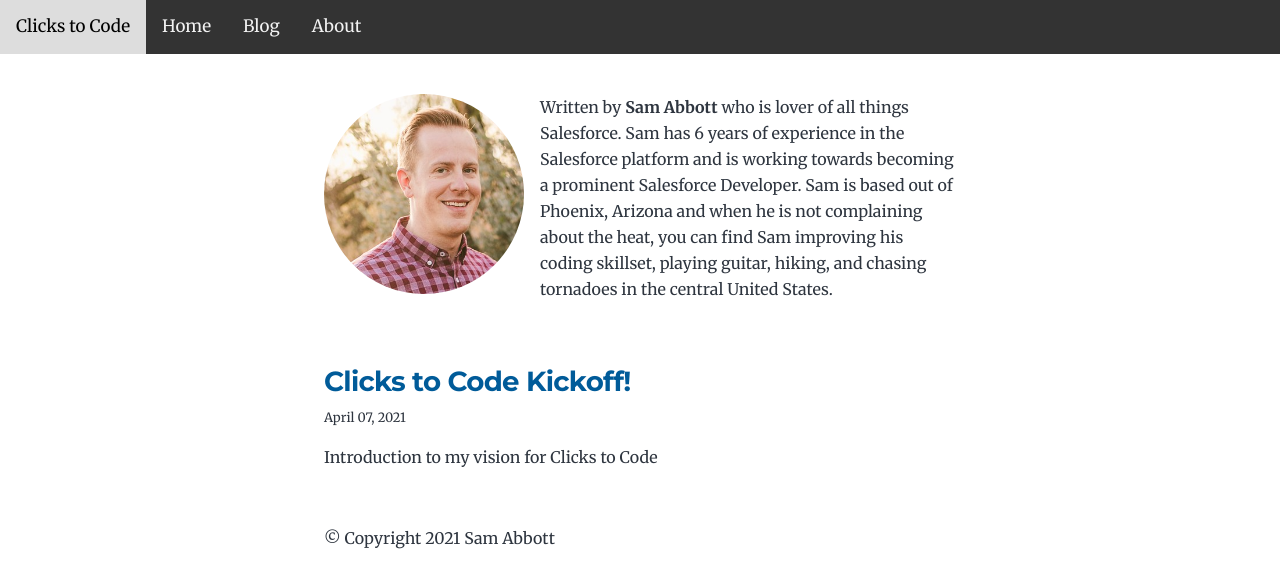
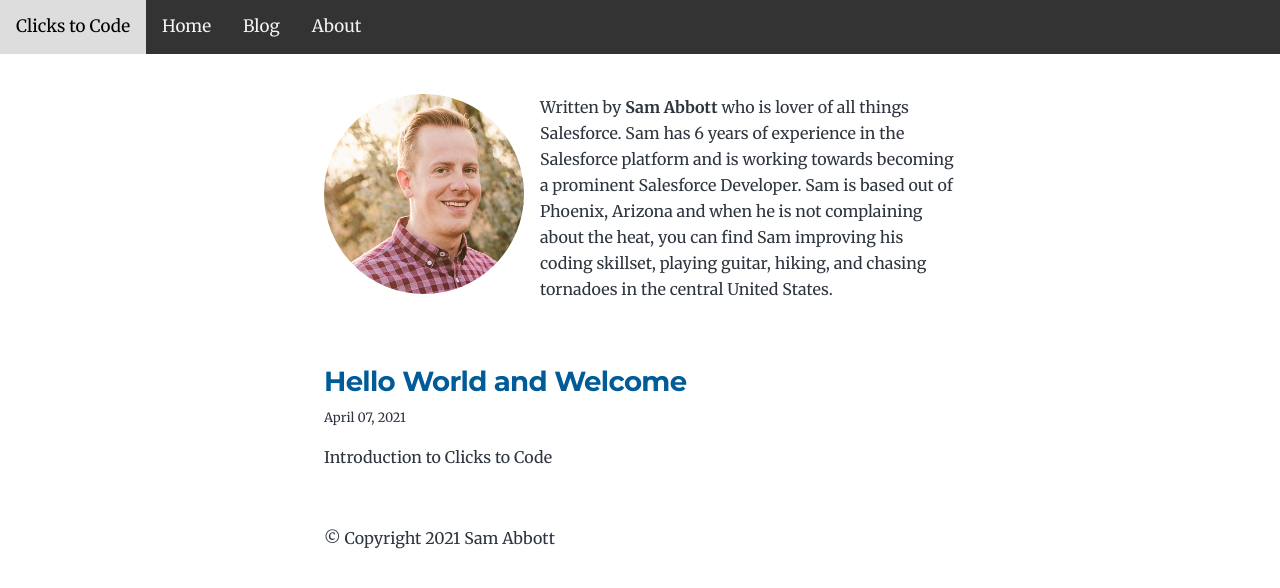
Before and after one commit to shmabbott/dev_website, a Gatsby site: page / in a window 1280 px wide. Built offline with nearby package versions, Linux system fonts and the light colour scheme; Gatsby itself is replaced by a stand-in of ours.

Commit message:
Blog post title and description update.

```diff
--- a/content/blog/hello-world/index.md
+++ b/content/blog/hello-world/index.md
@@ -1,7 +1,7 @@
 ---
-title: Clicks to Code Kickoff!
+title: Hello World and Welcome
 date: "2021-04-07T22:12:03.284Z"
-description: "Introduction to my vision for Clicks to Code"
+description: "Introduction to Clicks to Code"
 ---
 
 
```
